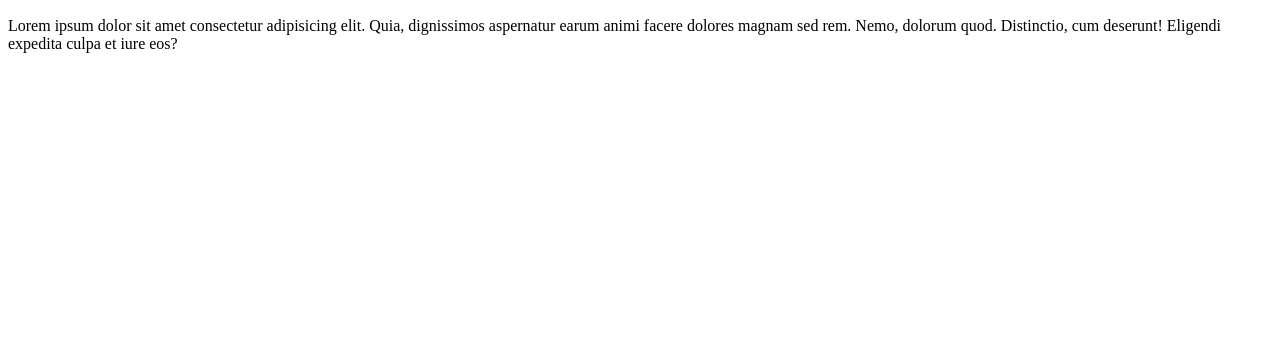
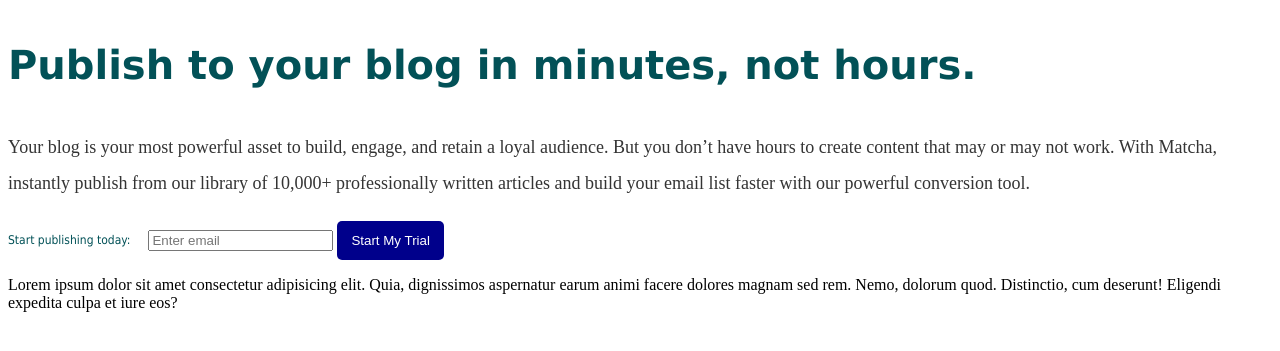
Before and after one commit to 06AlexS2/Sesion03, a plain HTML site: page index.html in a window 1280 px wide. Shown: the part 379-730 px from the top of the page. Drawn offline with Linux system fonts and the light colour scheme.

Commit message:
reto 02 agregando publicidad

```diff
--- a/index.html
+++ b/index.html
@@ -26,6 +26,35 @@
 
             </article>
 
+            <article class="publication">
+
+                <h3>Publish to your blog in minutes, not hours.</h3>
+
+                <p>
+
+                Your blog is your most powerful asset to build, engage, and retain a loyal
+                audience. But you don’t have hours to create content that may or may not
+                work. With Matcha, instantly publish from our library of 10,000+
+                professionally written articles and build your email list faster with our
+                powerful conversion tool.
+
+                </p>
+
+                <form class="formulary">
+
+                    <p>Start publishing today:</p>
+
+                    <div>
+
+                        <input type="text" placeholder="Enter email" />
+
+                        <button>Start My Trial</button>
+
+                    </div>
+
+                </form>
+
+            </article>
 
         </section>
     </main>
--- a/styles.css
+++ b/styles.css
@@ -5,3 +5,73 @@
     font-family: Helvetica, sans-serif;
     font-size: 16px;
 }
+
+.container-section-promo{
+
+    display: flex;
+    width: 70%;
+    margin: 100px auto;
+    align-items: center;
+
+}
+
+.item-article{
+
+    width: 30%;
+    height: 100px;
+    background-color: aqua;
+
+}
+
+.publication{
+
+  }
+
+.publication h3 {
+
+    font-family: Verdana, sans-serif;
+    font-size: 40px;
+    line-height: 48px;
+    color: #025157;
+
+}
+
+.publication > p{
+
+    font-size: 18px;
+    color: #343434;
+    line-height: 2;
+    margin-bottom: 20px;
+
+  }
+
+.publication > form{
+
+    display: flex;
+
+  }
+
+.publication > form p{
+
+    color: #025157;
+    margin-right: 18px;
+
+  }
+
+.formulary > p{
+
+      font-family: Tahoma, sans-serif;
+      font-size: 12px;
+
+  }
+
+.formulary button{
+        color: white;
+        background-color: darkblue;
+        padding-left: 14px;
+        padding-right: 14px;
+        padding-top: 12px;
+        padding-bottom: 12px;
+        border: 0;
+        border-radius: 5px;
+}
```
